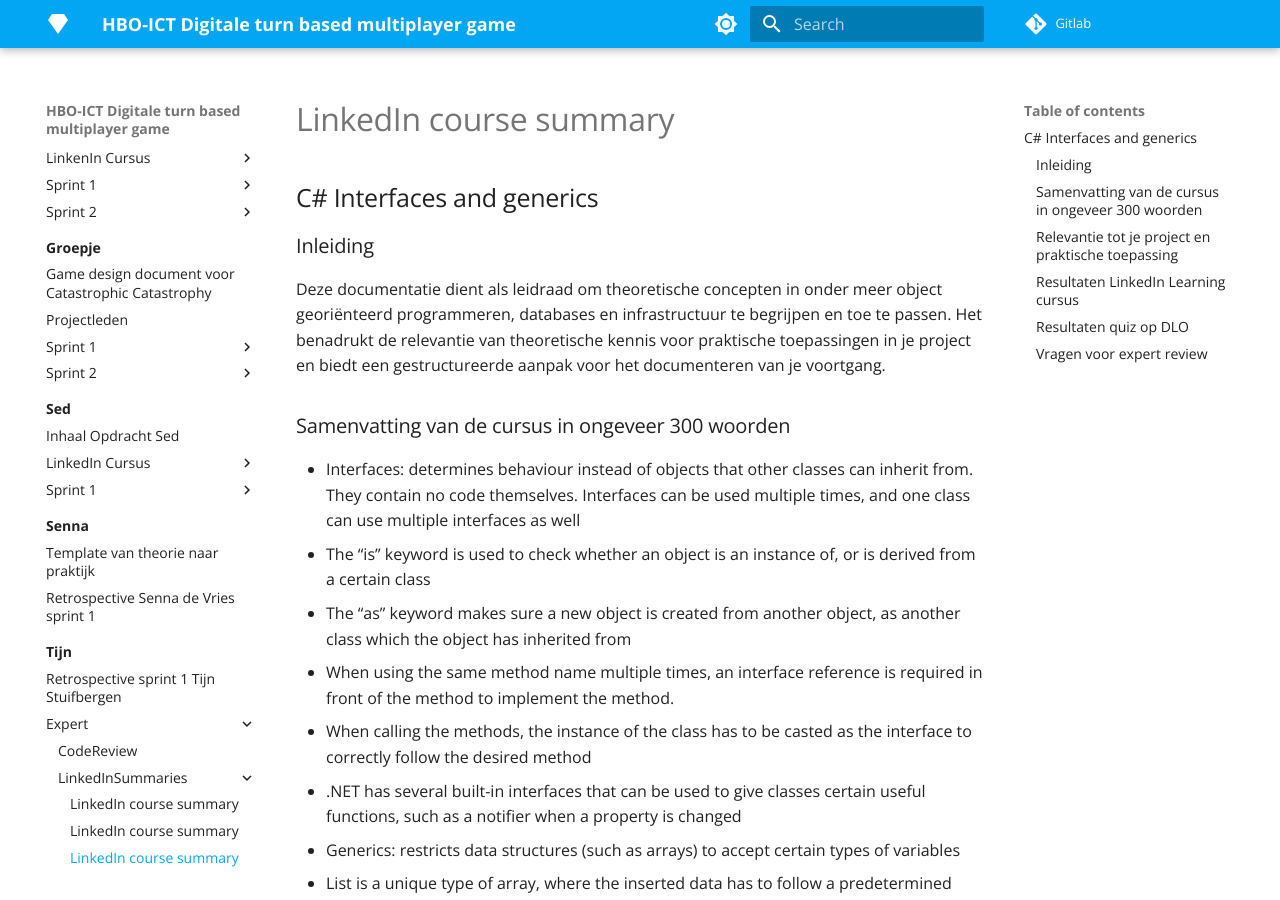
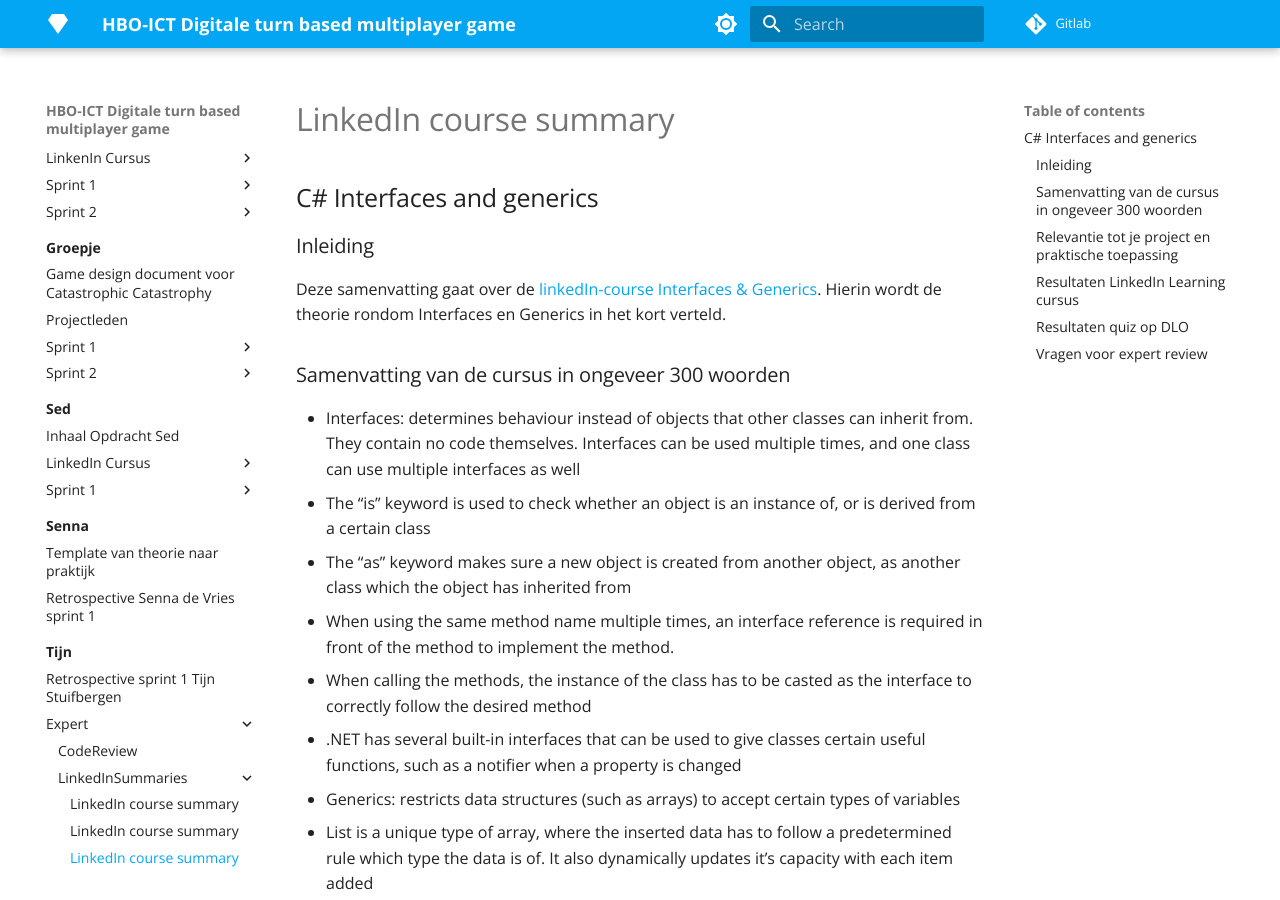
Before and after one commit to Doortje-Geuze/catastrophic-catastrophe, an MkDocs documentation site: the page built from docs/Tijn/Expert/LinkedInSummaries/generics-and-interfaces.md, in a window 1280 px wide and 900 px high. Built offline with MkDocs 1.6.1 and Material for MkDocs 9.7.7, drawn with Linux system fonts in a browser that asks for light colours; nearby versions of some CDN libraries; library files that are not in the unit come from our copies.

Commit message:
fixed small error in generics & interfaces

```diff
--- a/docs/Tijn/Expert/LinkedInSummaries/generics-and-interfaces.md
+++ b/docs/Tijn/Expert/LinkedInSummaries/generics-and-interfaces.md
@@ -3,7 +3,7 @@
 ## C# Interfaces and generics
 
 ### Inleiding
-Deze documentatie dient als leidraad om theoretische concepten in onder meer object georiënteerd programmeren, databases en infrastructuur te begrijpen en toe te passen. Het benadrukt de relevantie van theoretische kennis voor praktische toepassingen in je project en biedt een gestructureerde aanpak voor het documenteren van je voortgang.
+Deze samenvatting gaat over de [linkedIn-course Interfaces & Generics](https://www.linkedin.com/learning/c-sharp-interfaces-and-generics/). Hierin wordt de theorie rondom Interfaces en Generics in het kort verteld.
 
 ### Samenvatting van de cursus in ongeveer 300 woorden
 - Interfaces: determines behaviour instead of objects that other classes can inherit from. They contain no code themselves. Interfaces can be used multiple times, and one class can use multiple interfaces as well
```
